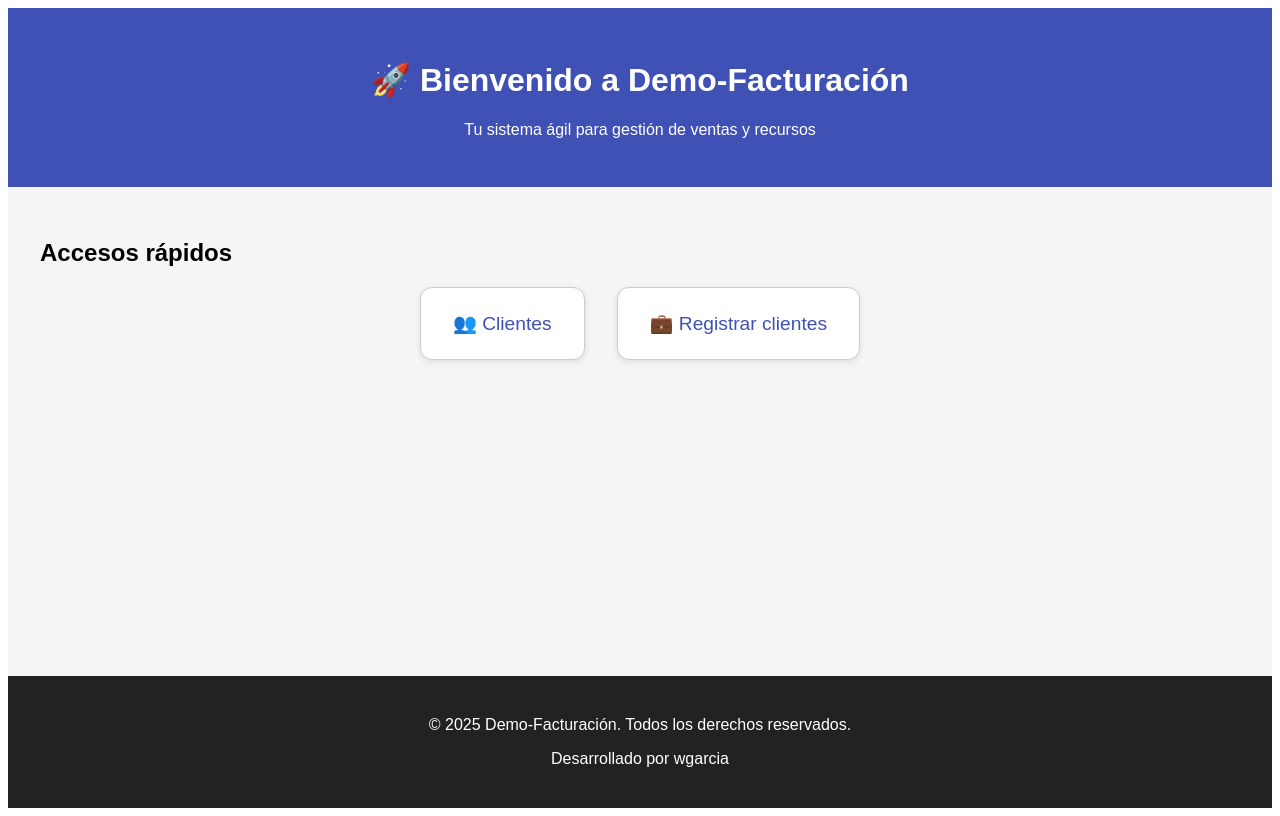
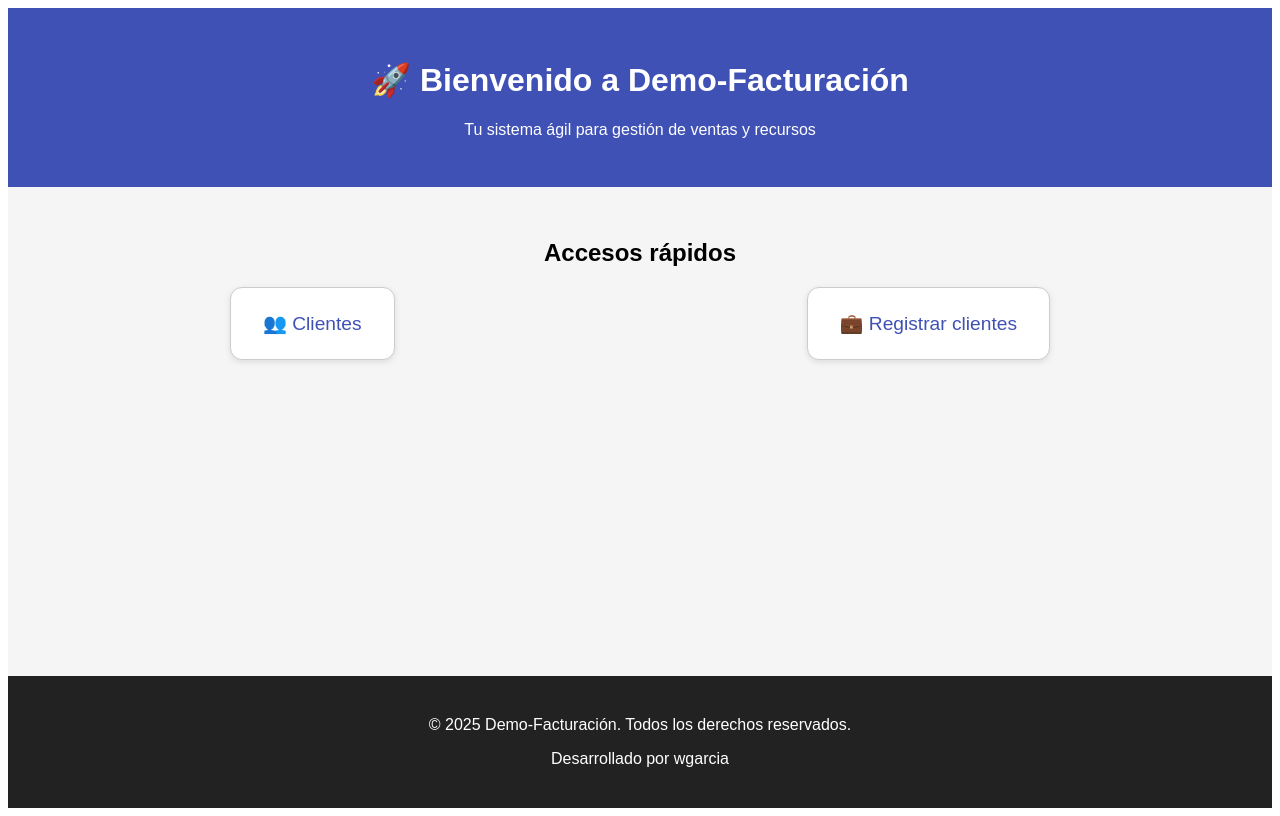
Before and after one commit to wernher-camp/railway, an Angular app: page / in a window 1280 px wide. Built offline with nearby package versions, Linux system fonts and the light colour scheme.

Commit message:
Update app.component.html

```diff
--- a/src/app/app.component.html
+++ b/src/app/app.component.html
@@ -6,8 +6,8 @@
   </header>
 
   <main class="main">
-    <h2>Accesos rápidos</h2>
-    <div class="cards">
+    <h2 style="text-align: center;" >Accesos rápidos</h2>
+    <div class="cards" style="display: flex; justify-content: space-around;">
       <a routerLink="/Cliente" class="card">👥 Clientes</a>
       <a routerLink="/registrar-cliente" class="card">💼 Registrar clientes</a>
     </div>
```
